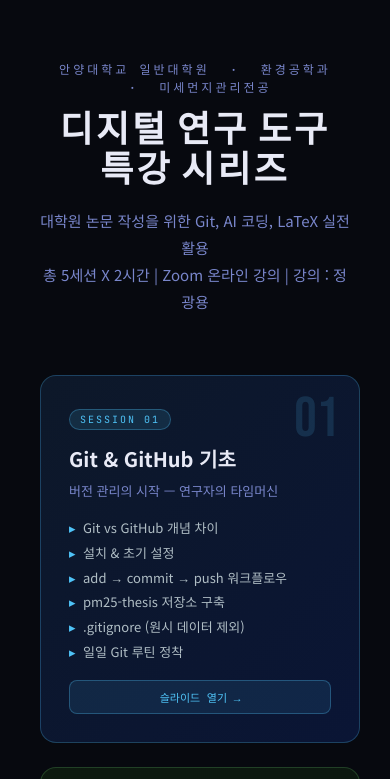
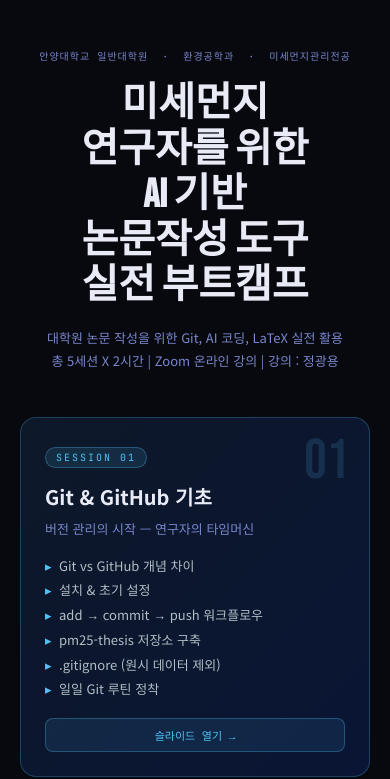
Before and after one commit to kwangorithm/finddust, a plain HTML site: page index.html in a window 390 px wide. Shown: the top 779 px of the page. Drawn offline with Linux system fonts and the light colour scheme.

Commit message:
홈 화면 부트캠프 제목 업데이트

```diff
--- a/index.html
+++ b/index.html
@@ -3,7 +3,7 @@
 <head>
 <meta charset="UTF-8">
 <meta name="viewport" content="width=device-width, initial-scale=1.0">
-<title>커리큘럼 | 미세먼지관리전공 디지털 연구 도구 특강</title>
+<title>커리큘럼 | 미세먼지 연구자를 위한 AI 기반 논문작성 도구 실전 부트캠프</title>
 <style>
   @import url('https://fonts.googleapis.com/css2?family=Noto+Sans+KR:wght@300;400;500;700;900&family=JetBrains+Mono:wght@400;700&family=Bebas+Neue&display=swap');
   :root{--bg:#07090f;--card:#0d1120;--text:#e8eaf6;--muted:#7986cb;}
@@ -68,13 +68,26 @@
   .footer{max-width:1100px;margin:0 auto;text-align:center;padding-top:40px;border-top:1px solid rgba(121,134,203,0.15);}
   .footer p{font-size:13px;color:var(--muted);line-height:1.8;}
   .footer .repo{font-family:'JetBrains Mono',monospace;font-size:12px;color:#4fc3f7;margin-top:8px;}
+  .mobile-title{display:none;}
+  @media (max-width:768px){
+    body{padding:48px 20px;overflow-x:hidden;}
+    .header{margin-bottom:44px;}
+    .header .univ{font-size:10px;letter-spacing:1px;line-height:1.8;max-width:320px;margin-left:auto;margin-right:auto;overflow-wrap:anywhere;}
+    .header h1{font-size:40px;letter-spacing:0;line-height:1.14;}
+    .desktop-title{display:none;}
+    .mobile-title{display:inline;}
+    .header p{font-size:13px;max-width:320px;overflow-wrap:anywhere;}
+    .sessions{grid-template-columns:1fr;gap:20px;}
+    .session-card{padding:24px;}
+    .course-grid{grid-template-columns:1fr;}
+  }
 </style>
 </head>
 <body>
 
 <div class="header">
   <div class="univ">안양대학교 일반대학원 &nbsp;·&nbsp; 환경공학과 &nbsp;·&nbsp; 미세먼지관리전공</div>
-  <h1>디지털 연구 도구<br>특강 시리즈</h1>
+  <h1><span class="desktop-title">미세먼지 연구자를 위한<br>AI 기반 논문작성 도구<br>실전 부트캠프</span><span class="mobile-title">미세먼지<br>연구자를 위한<br>AI 기반<br>논문작성 도구<br>실전 부트캠프</span></h1>
   <p>대학원 논문 작성을 위한 Git, AI 코딩, LaTeX 실전 활용<br>총 5세션 X 2시간 | Zoom 온라인 강의 | 강의 : 정광용</p>
 </div>
 
```
